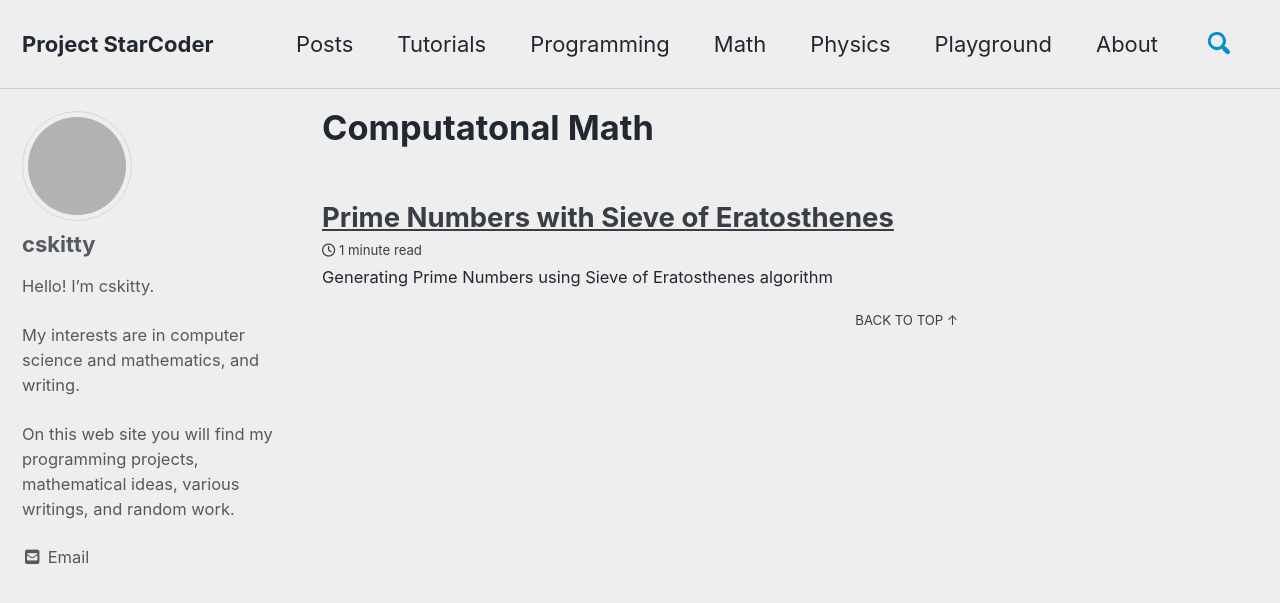
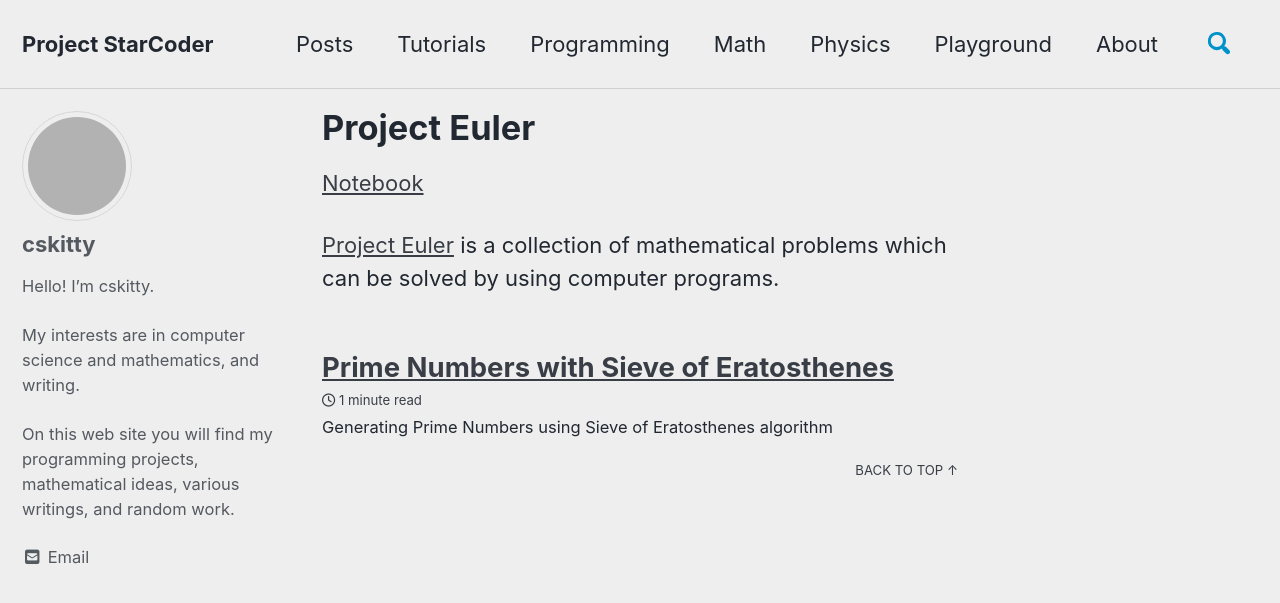
Before and after one commit to cskitty/cskitty.github.io, a Jekyll site: the page built from _pages/math.md, in a window 1280 px wide and 900 px high. Shown: the top 603 px of the window. Built offline with Jekyll 4.4.1, drawn with Linux system fonts in a browser that asks for light colours; cached includes are drawn as plain includes; nearby versions of some CDN libraries; grey boxes are pictures that could not be loaded.

Commit message:
added project euler

```diff
--- a/_pages/math.md
+++ b/_pages/math.md
@@ -1,7 +1,11 @@
 ---
-title: "Computatonal Math"
+title: "Project Euler"
 layout: tag
 permalink: /tags/math/
 taxonomy: Math
 author_profile: true
 ---
+
+[Notebook](https://github.com/cskitty/cskitty.github.io/blob/master/notebook/projecteuler.ipynb)
+
+[Project Euler](https://projecteuler.net/)  is a collection of mathematical problems which can be solved by using computer programs.
```
Also changed, not shown: _posts/2020-04-19-post-project-euler-1.md (added, +26 -0 lines), 2 other files.
